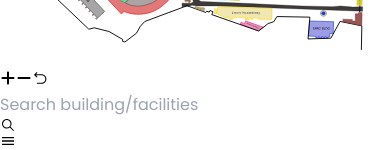
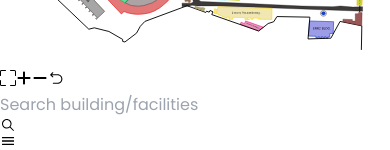
Before and after one commit to AndreJarl/CTU-Danao-Map-Nav-Directory, a React (Vite) app: page / in a window 390 px wide. Shown: the part 185-335 px from the top of the page. Built offline with nearby package versions, Linux system fonts and the light colour scheme; the HTML template or start-up script is replaced by a standard one.

Commit message:
added fullscreen button, made the roominfo responsive, and adjusted the floor buttons

```diff
--- a/src/components/RoomInfo.jsx
+++ b/src/components/RoomInfo.jsx
@@ -10,7 +10,7 @@ import { FaArrowRightLong } from "react-icons/fa6";
 
 function RoomInfo({ showInfoPanel, setShowInfoPanel, roomInfo,emoji }) {
   return (
-     <div className={`fixed  m-3 lg:right-5 md:right-7 top-5 lg:top-16 border-2 py-2 border-opacity-50  border-gray-400 rounded-2xl overflow-y-auto px-4 h-[500px] lg:h-[600px]  w-[310px] md:w-[310px] lg:w-[400px] bg-white shadow-2xl p-2 transition-transform duration-700 z-[1000] ${showInfoPanel ? 'translate-x-0' : 'translate-x-full'}`}>
+     <div className={`fixed  m-3 lg:right-5 md:right-7 top-5 lg:top-16 border-2 py-2 border-opacity-50  border-gray-400 rounded-2xl overflow-y-auto px-4 h-[500px] lg:h-[75%]  w-[310px] md:w-[310px] lg:w-[400px] bg-white shadow-2xl p-2 transition-transform duration-700 z-[1000] ${showInfoPanel ? 'translate-x-0' : 'translate-x-full'}`}>
 
      <div className="p-4 pt-3  top-0 absolute right-0 flex justify-between items-center z-50 ">
 
--- a/src/components/ShowPopUp.jsx
+++ b/src/components/ShowPopUp.jsx
@@ -17,7 +17,7 @@ function ShowPopUp({query,closeSideBar,currentFloor,handleNextFloor,handlePrevio
 
 
                   </div>
-                  <div className="flex  gap-4 items-center ">
+                  <div className="flex  gap-4 items-center mt-5 md:-mt-10 lg:-mt-28 ">
                       <button
                         onClick={handlePreviousFloor}
                         className={`bg-blue-500 text-white flex items-center gap-2  lg:p-2 rounded p-1 text-xs lg:text-base
--- a/src/routes/Map.jsx
+++ b/src/routes/Map.jsx
@@ -7,7 +7,7 @@ import buildingFloors from "../components/BuildingFloors";
 import { IoMdMenu } from "react-icons/io";
 import { MdMenuOpen } from "react-icons/md";
 import ShowPopUp from "../components/ShowPopUp";
-
+import { BsFullscreen } from "react-icons/bs";
 
 
 function Home() {
@@ -26,7 +26,17 @@ function Home() {
     const [suggestion, setSuggestion] = useState([]);
     const [showMenu, setShowMenu] = useState(false);
 
+    const handleFullscreen = () => {
+      const elem = document.documentElement;
 
+      if (elem.requestFullscreen) {
+        elem.requestFullscreen();
+      } else if (elem.webkitRequestFullscreen) { // Safari
+        elem.webkitRequestFullscreen();
+      } else if (elem.msRequestFullscreen) { // IE11
+        elem.msRequestFullscreen();
+      }
+    };
 
     const handleInputChange = (e) =>{
         const value = e.target.value;
@@ -539,6 +549,12 @@ function Home() {
       {/* Zoom Controls */}
       <div className="fixed bottom-4 left-4 flex flex-col gap-2 text-base">
                 <button
+                onClick={handleFullscreen}
+                className="w-10 py-2 font-bold flex justify-center items-center opacity-80 hover:opacity-100 bg-gray-700 text-white rounded shadow-sm hover:bg-gray-600  shadow-slate-600"
+                >
+                <BsFullscreen />
+                </button>
+                <button
                 onClick={() => setZoomLevel(Math.min(zoomLevel + 0.1, 5))}
                 className="w-10 py-2 flex justify-center items-center opacity-85 hover:opacity-100 bg-green-500 text-white rounded shadow-sm hover:bg-green-600  shadow-slate-600"
                 >
```
